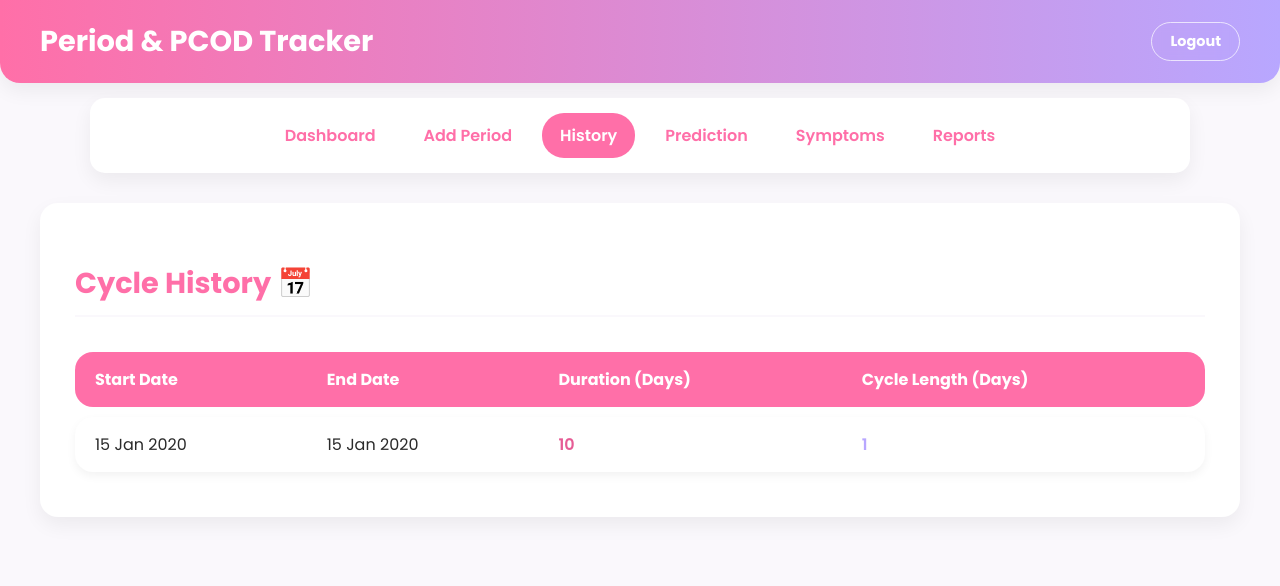
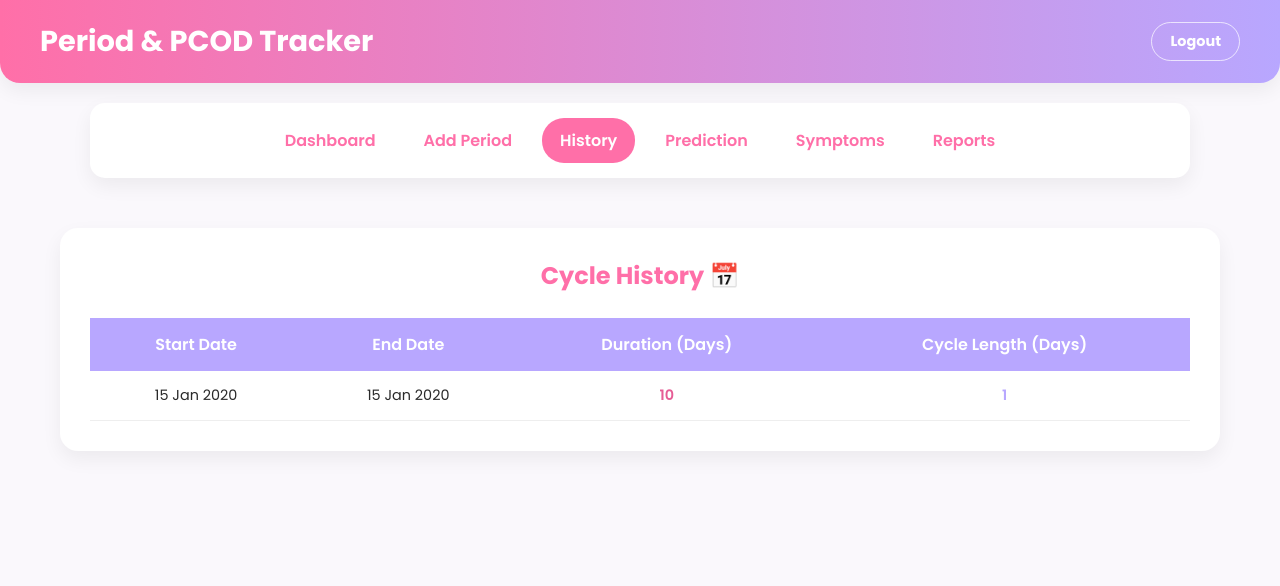
Before and after one commit to rakhipandeypr/pcos-tracker, a Django app: template tracker_app/templates/history.html in a window 1280 px wide. Shown: the top 586 px of the page. Run offline with Django 5.2, Linux system fonts and the light colour scheme; the template is opened without the code that fills it: most values are stand-ins (such as "Sample title", 1, 10 or a date in 2020); data that the repository does not hold is empty.

Commit message:
Update history.html

```diff
--- a/tracker_app/templates/history.html
+++ b/tracker_app/templates/history.html
@@ -1,9 +1,11 @@
+{% load static %}
 <!DOCTYPE html>
 <html lang="en">
 <head>
   <meta charset="UTF-8" />
   <meta name="viewport" content="width=device-width, initial-scale=1.0" />
-    <title>Cycle History - Period & PCOD Tracker</title>
+  <title>History - Period & PCOD Tracker</title>
+
   <link href="https://fonts.googleapis.com/css2?family=Poppins:wght@400;500;600;700&display=swap" rel="stylesheet" />
 
   <style>
@@ -18,6 +20,8 @@
       --shadow: 0 8px 20px rgba(0, 0, 0, 0.06);
     }
 
+    * { box-sizing: border-box; }
+
     body {
       font-family: 'Poppins', sans-serif;
       margin: 0;
@@ -25,6 +29,7 @@
       color: var(--text);
     }
 
+    /* HEADER */
     header {
       background: linear-gradient(90deg, var(--primary), var(--secondary));
       color: white;
@@ -43,31 +48,30 @@
       color: white;
       text-decoration: none;
       font-size: 0.9rem;
-            border: 1px solid rgba(255, 255, 255, 0.7);
+      border: 1px solid rgba(255,255,255,0.7);
       padding: 8px 18px;
       border-radius: 25px;
-            backdrop-filter: blur(4px);
       transition: 0.3s;
     }
 
     .logout-btn:hover {
-            background-color: white;
+      background: white;
       color: var(--primary);
     }
 
+    /* NAV */
     nav {
       display: flex;
       justify-content: center;
       gap: 12px;
-            padding: 15px 0;
+      padding: 15px;
       background: #fff;
-            margin-top: 15px;
+      margin: 20px auto;
       border-radius: 15px;
       width: 90%;
       max-width: 1100px;
-            margin-left: auto;
-            margin-right: auto;
       box-shadow: var(--shadow);
+      flex-wrap: wrap;
     }
 
     nav a {
@@ -79,98 +83,97 @@
       transition: 0.3s;
     }
 
-        nav a:hover,
-        nav a.active {
+    nav a.active,
+    nav a:hover {
       background: var(--primary);
       color: white;
     }
 
+    /* CONTAINER */
     .container {
       max-width: 1200px;
-            margin: 0 auto;
+      margin: auto;
       padding: 30px 20px;
     }
 
-        /* --- History Specific Styles --- */
-        .history-section {
+    /* CARD */
+    .card {
       background: var(--card-bg);
-            padding: 35px;
+      padding: 30px;
       border-radius: var(--radius);
       box-shadow: var(--shadow);
-            margin-bottom: 40px;
     }
 
-        .history-section h2 {
+    .card h2 {
       color: var(--primary);
-            font-size: 1.8rem;
+      margin-top: 0;
       margin-bottom: 25px;
-            border-bottom: 2px solid var(--background);
-            padding-bottom: 10px;
+      text-align: center;
     }
 
-        .history-table {
+    /* TABLE */
+    .table-wrapper {
       width: 100%;
-            border-collapse: separate;
-            border-spacing: 0 10px; /* Space between rows */
-            text-align: left;
+      overflow-x: auto;
+      -webkit-overflow-scrolling: touch;
     }
 
-        .history-table th,
-        .history-table td {
-            padding: 15px 20px;
+    table {
+      width: 100%;
+      border-collapse: collapse;
+      min-width: 700px;
     }
 
-        .history-table th {
-            font-weight: 700;
+    th {
+      background: var(--secondary);
       color: white;
-            background: var(--primary);
-            position: sticky;
-            top: 0;
+      padding: 14px;
+      font-weight: 600;
+      text-align: center;
     }
 
-        /* Rounded corners for the header */
-        .history-table th:first-child {
-            border-top-left-radius: var(--radius);
-            border-bottom-left-radius: var(--radius);
-        }
-        .history-table th:last-child {
-            border-top-right-radius: var(--radius);
-            border-bottom-right-radius: var(--radius);
+    td {
+      padding: 14px;
+      text-align: center;
+      border-bottom: 1px solid #eee;
+      font-size: 0.9rem;
     }
 
-
-        .history-table tbody tr {
-            background: #fff;
-            box-shadow: 0 4px 10px rgba(0, 0, 0, 0.05);
-            border-radius: var(--radius);
-            transition: 0.2s;
+    td.duration {
+      color: var(--primary-dark);
+      font-weight: 600;
     }
 
-        .history-table tbody tr:hover {
-            background: var(--background);
-            transform: scale(1.005);
+    td.cycle-length {
+      color: var(--secondary);
+      font-weight: 600;
     }
 
-        .history-table td:first-child {
-            border-top-left-radius: var(--radius);
-            border-bottom-left-radius: var(--radius);
+    tr:hover td {
+      background: #fff4f8;
     }
 
-        .history-table td:last-child {
-            border-top-right-radius: var(--radius);
-            border-bottom-right-radius: var(--radius);
-            font-weight: 600;
-            color: var(--secondary);
+    /* MOBILE */
+    @media (max-width: 480px) {
+      header {
+        font-size: 1.4rem;
+        padding: 16px 20px;
       }
 
-        .duration {
-            font-weight: 600;
-            color: var(--primary-dark);
+      .container {
+        padding: 20px 12px;
+      }
+
+      th, td {
+        padding: 10px;
+        font-size: 0.8rem;
+      }
     }
   </style>
 </head>
 
 <body>
+
 <header>
   Period & PCOD Tracker
   <a href="{% url 'logout' %}" class="logout-btn">Logout</a>
@@ -185,12 +188,13 @@
   <a href="{% url 'reports' %}">Reports</a>
 </nav>
 
+<main class="container">
 
-    <main class="container">
-        <div class="history-section">
+  <div class="card">
     <h2>Cycle History 📅</h2>
 
-            <table class="history-table">
+    <div class="table-wrapper">
+      <table>
         <thead>
           <tr>
             <th>Start Date</th>
@@ -211,12 +215,15 @@
           </tr>
           {% empty %}
           <tr>
-        <td colspan="4" style="text-align: center;">No history found. Add your first period to see it here!</td>
+            <td colspan="4">No history found. Add your first period!</td>
           </tr>
           {% endfor %}
         </tbody>
       </table>
     </div>
+  </div>
+
 </main>
+
 </body>
 </html>
```
Lines whose indentation alone changed are shown as unchanged.
